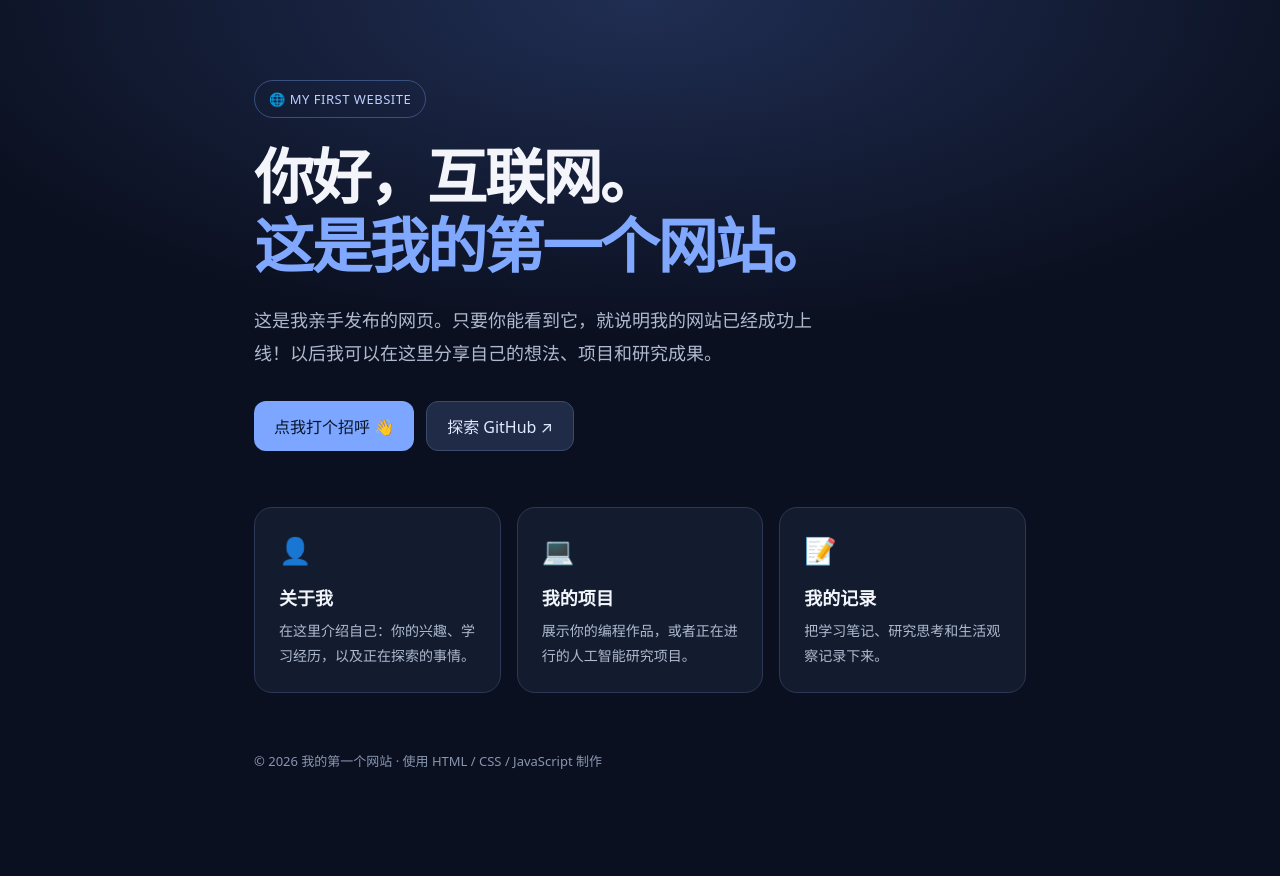
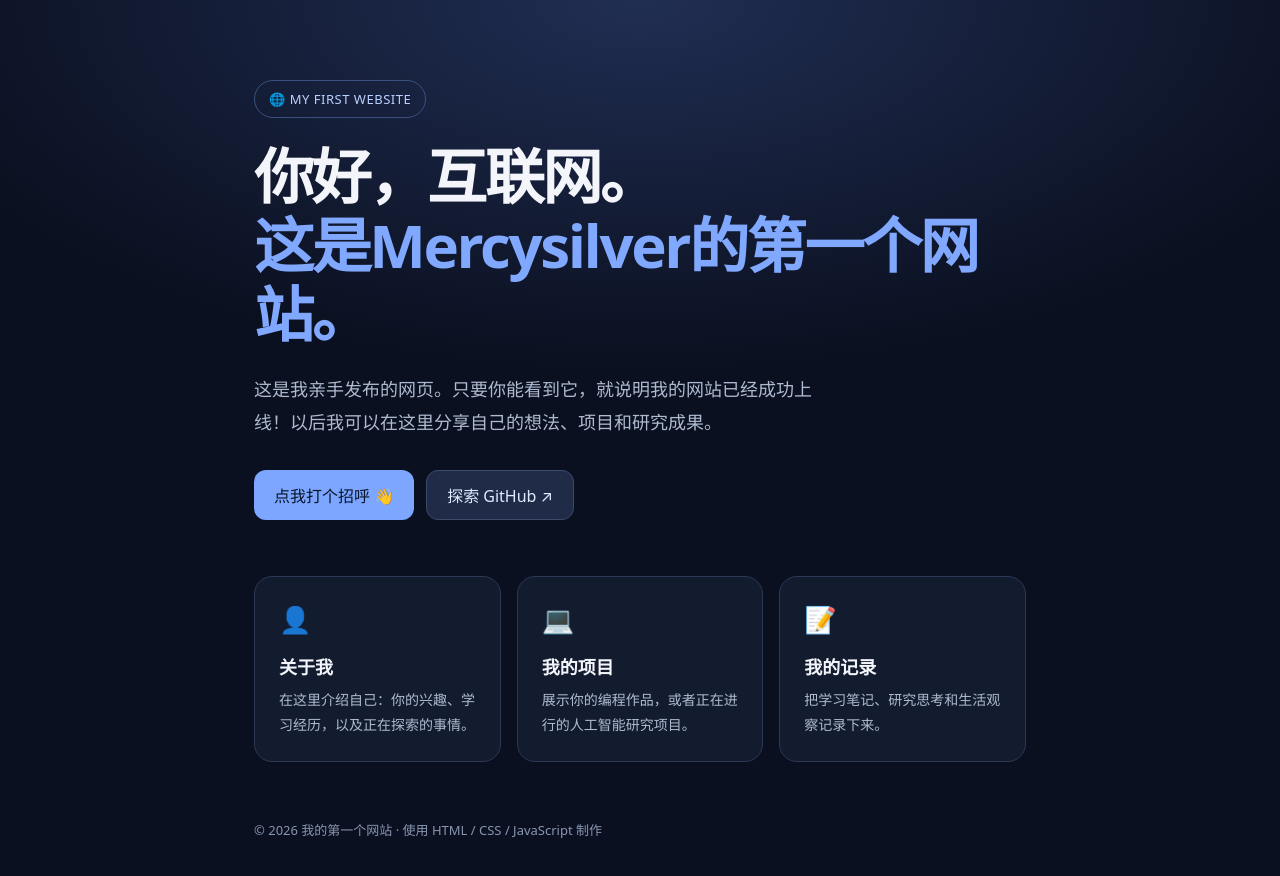
Before and after one commit to Mercysilver/test, a plain HTML site: page index.html in a window 1280 px wide. Before the commit the page ends 818 px from the top, so only its background shows below. Drawn offline with Linux system fonts and the light colour scheme.

Commit message:
Update index.html

```diff
--- a/index.html
+++ b/index.html
@@ -29,7 +29,7 @@
 <body>
   <main>
     <div class="eyebrow">🌐 MY FIRST WEBSITE</div>
-    <h1>你好，互联网。<br><span>这是我的第一个网站。</span></h1>
+    <h1>你好，互联网。<br><span>这是Mercysilver的第一个网站。</span></h1>
     <p class="lead">这是我亲手发布的网页。只要你能看到它，就说明我的网站已经成功上线！以后我可以在这里分享自己的想法、项目和研究成果。</p>
     <div class="actions">
       <button class="button" type="button" id="hello">点我打个招呼 👋</button>
```
